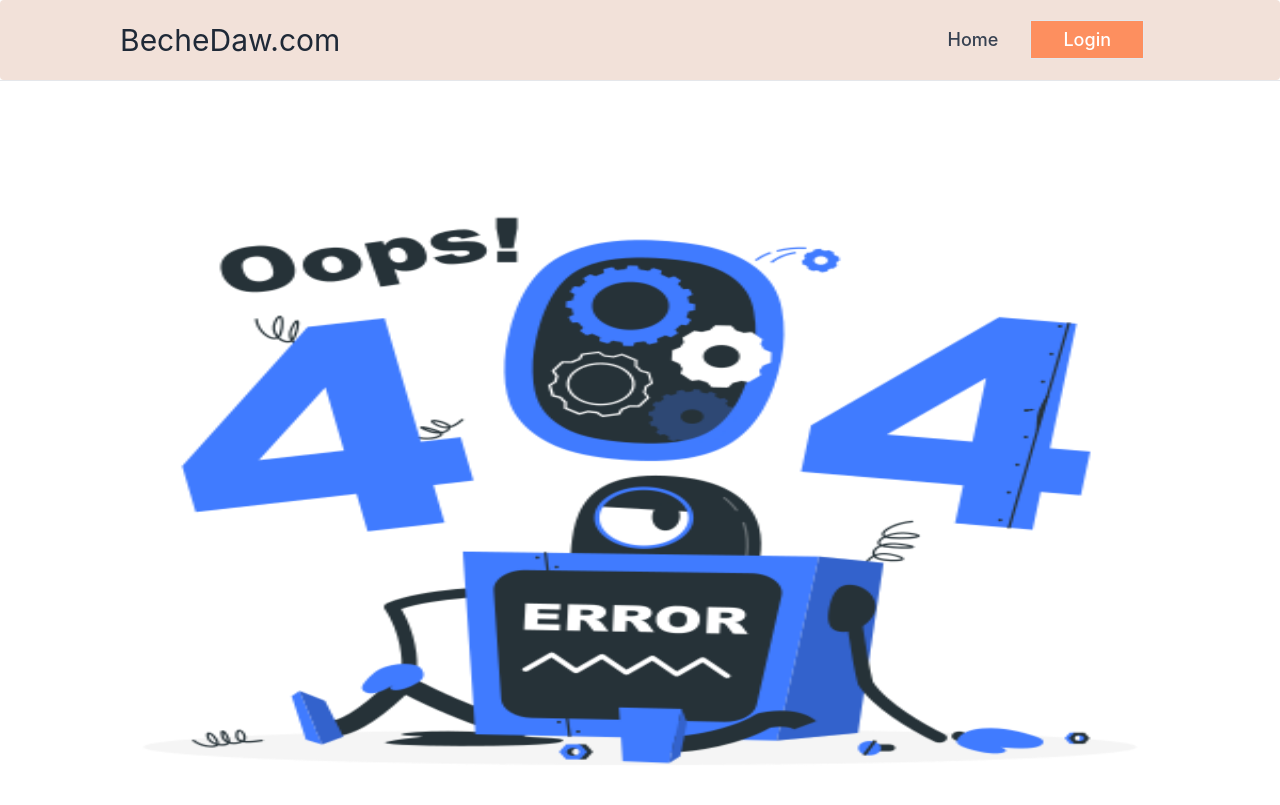
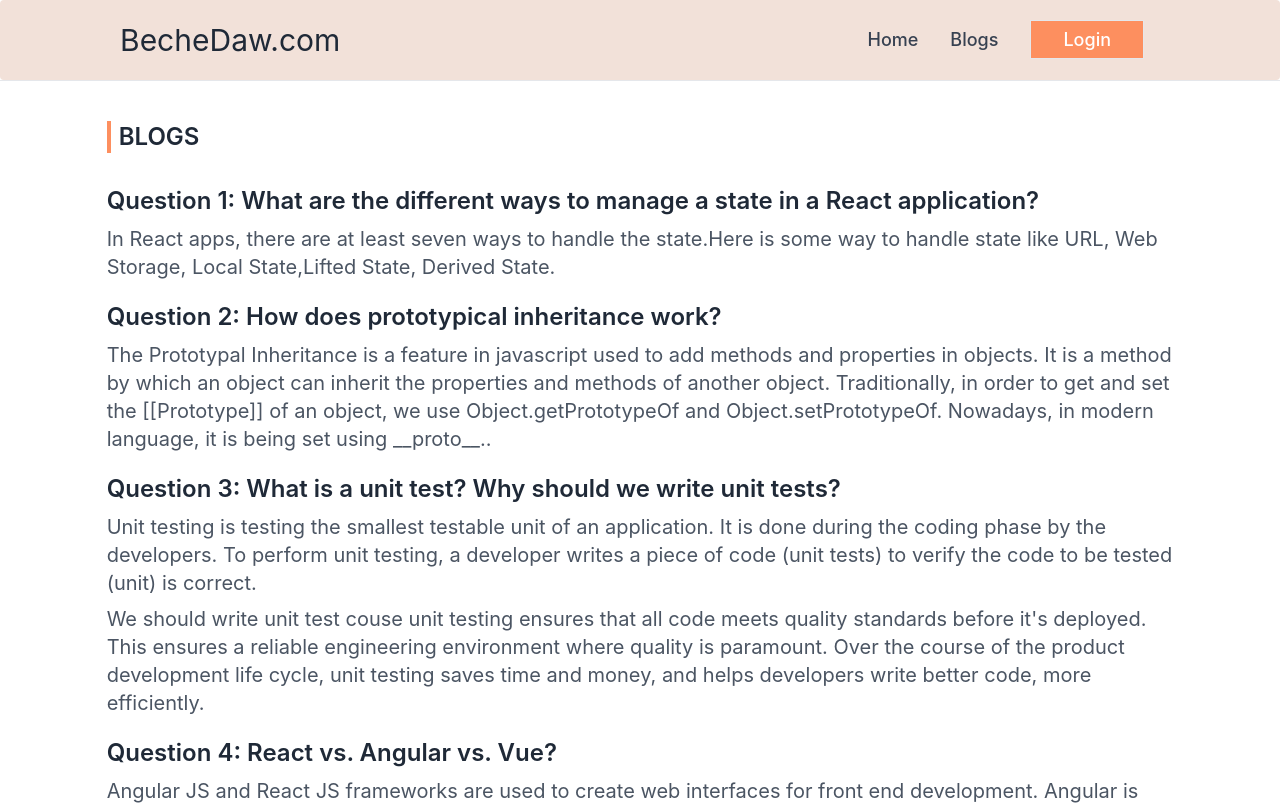
Before and after one commit to taninrahman21/used-product-resale-client, a React (Create React App) app: page /blogs in a window 1280 px wide. Shown: the top 805 px of the page. Built offline with nearby package versions, Linux system fonts and the light colour scheme; no server answers.

Commit message:
add blogs section

```diff
--- /dev/null
+++ b/src/Pages/Blogs/Blogs.js
@@ -0,0 +1,31 @@
+import React from 'react';
+
+const Blogs = () => {
+  return (
+    <div className='w-5/6 mx-auto my-10'>
+     <h2 className='border-l-4 mb-8 text-2xl border-[#fd8f5f] uppercase pl-2 font-semibold '>BLogs</h2>
+      <div>
+        <div className='mb-5'>
+          <h2 className='text-2xl font-semibold mb-2'>Question 1: What are the different ways to manage a state in a React application?</h2>
+          <p className='text-xl text-gray-600'>In React apps, there are at least seven ways to handle the state.Here is some way to handle state like URL, Web Storage, Local State,Lifted State, Derived State.</p>
+        </div>
+        <div className='mb-5'>
+          <h2 className='text-2xl font-semibold mb-2'>Question 2: How does prototypical inheritance work?</h2>
+          <p className='text-xl text-gray-600'> The Prototypal Inheritance is a feature in javascript used to add methods and properties in objects. It is a method by which an object can inherit the properties and methods of another object. Traditionally, in order to get and set the [[Prototype]] of an object, we use Object.getPrototypeOf and Object.setPrototypeOf. Nowadays, in modern language, it is being set using __proto__..</p>
+        </div>
+        <div className='mb-5'>
+          <h2 className='text-2xl font-semibold mb-2'>Question 3: What is a unit test? Why should we write unit tests?</h2>
+          <p className='text-xl text-gray-600 mb-2'>Unit testing is testing the smallest testable unit of an application. It is done during the coding phase by the developers. To perform unit testing, a developer writes a piece of code (unit tests) to verify the code to be tested (unit) is correct.</p>
+          <p className='text-xl text-gray-600'>We should write unit test couse unit testing ensures that all code meets quality standards before it's deployed. This ensures a reliable engineering environment where quality is paramount. Over the course of the product development life cycle, unit testing saves time and money, and helps developers write better code, more efficiently.</p>
+        </div>
+        <div className='mb-5'>
+          <h2 className='text-2xl font-semibold mb-2'>Question 4: React vs. Angular vs. Vue?</h2>
+          <p className='text-xl text-gray-600 mb-2'>Angular JS and React JS frameworks are used to create web interfaces for front end development. Angular is Google's matured and advanced JavaScript framework based on TypeScript, whereas Vue is a progressive open-source front-end JavaScript framework created by Evan You.</p>
+          <p className='text-xl text-gray-600'>Angular is used to create High performance and functionality at minimal cost,Maintenance,Reusability,Declarative UI and Simple architecture.React is  SEO Friendly, React Developer Tools, Migration to React Native, Stability due to one-way data binding, Easy migration of technology Library.Vue js is Size and Simplicity, Boosts performance, Error Reporting framework.</p>
+        </div>
+      </div>
+    </div>
+  );
+};
+
+export default Blogs;
--- a/src/Pages/Shared/Navbar/Navbar.js
+++ b/src/Pages/Shared/Navbar/Navbar.js
@@ -57,6 +57,14 @@ const Navbar = () => {
                   Home
                 </Link>
               </li>
+              <li>
+                <Link
+                  to="/blogs"
+                  className="block py-2 pr-4 pl-3 text-gray-700 rounded hover:bg-gray-100 md:hover:bg-transparent md:border-0 md:hover:text-[#fd8f5f] md:p-0 dark:text-gray-400 md:dark:hover:text-white dark:hover:bg-gray-700 dark:hover:text-white md:dark:hover:bg-transparent"
+                >
+                  Blogs
+                </Link>
+              </li>
               {
                 user?.uid && <li><Link to="/dashboard"
                  className="block py-2 pr-4 pl-3 text-gray-700 rounded hover:bg-gray-100 md:hover:bg-transparent md:border-0 md:hover:text-[#fd8f5f] md:p-0 dark:text-gray-400 md:dark:hover:text-white dark:hover:bg-gray-700 dark:hover:text-white md:dark:hover:bg-transparent"
--- a/src/Routes/Routes/Routes.js
+++ b/src/Routes/Routes/Routes.js
@@ -1,4 +1,5 @@
 import DashboardLayout from "../../Layout/DashboardLayout";
+import Blogs from "../../Pages/Blogs/Blogs";
 import CategoriesProduct from "../../Pages/CategoriesProduct/CategoriesProduct";
 import AddProduct from "../../Pages/Dashboard/AddProduct/AddProduct";
 import AllBuyer from "../../Pages/Dashboard/AllBuyer/AllBuyer";
@@ -28,6 +29,10 @@ const router = createBrowserRouter([
       {
         path: '/home',
         element: <Home></Home>
+      },
+      {
+        path: '/blogs',
+        element: <Blogs></Blogs>
       },
       {
         path: '/signup',
```
